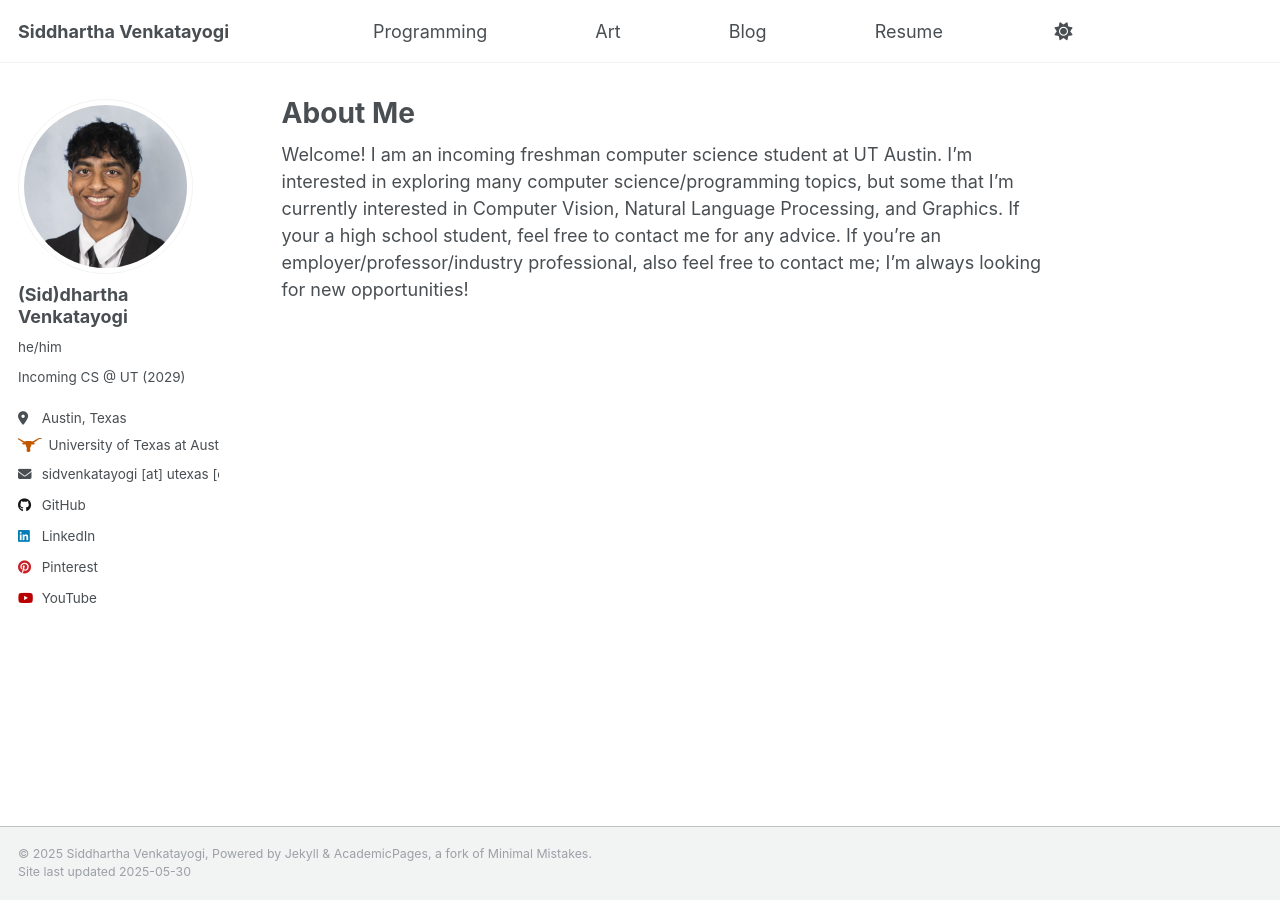
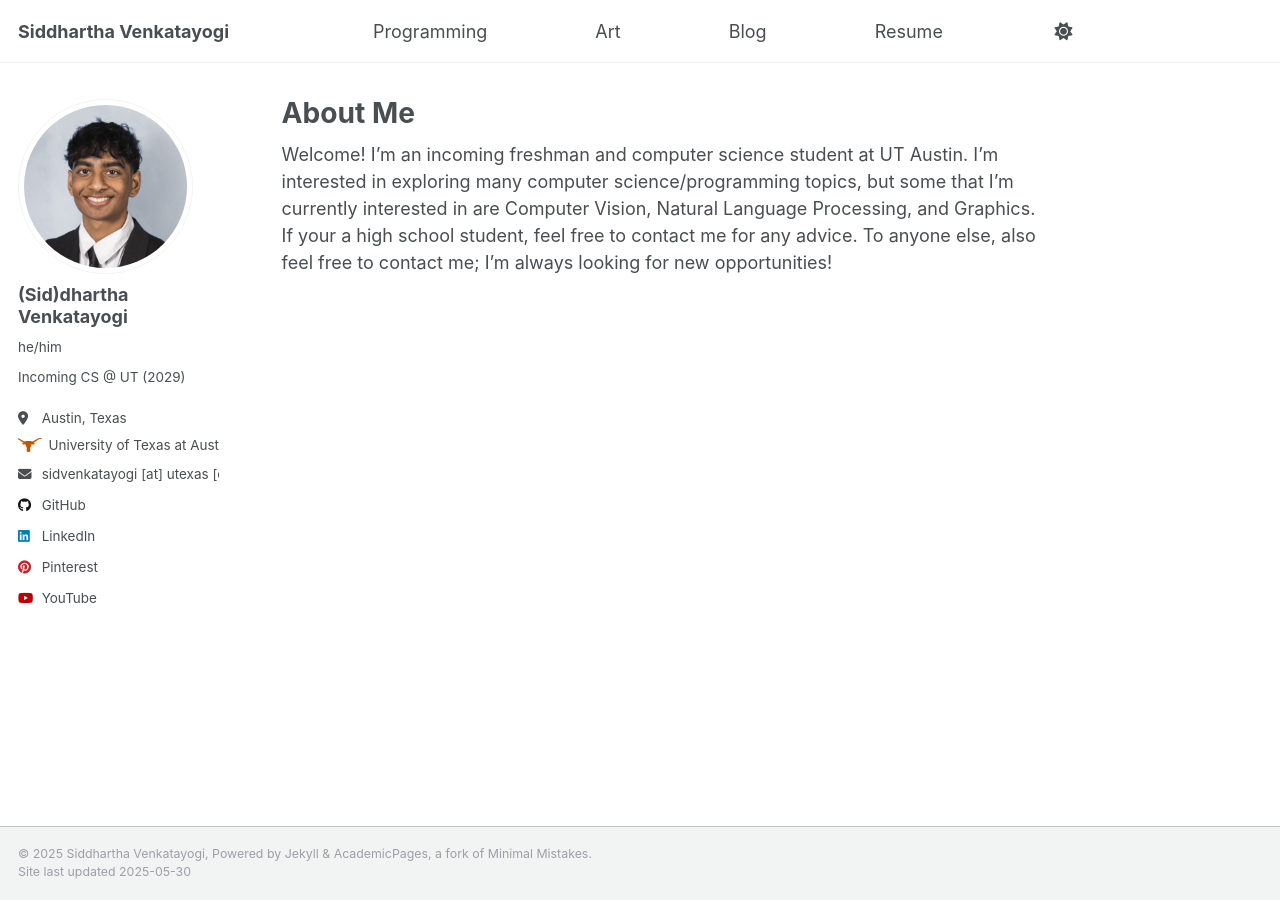
Before and after one commit to sidvenkatayogi/sidvenkatayogi.github.io, a Jekyll site: the page built from _pages/about.md, in a window 1280 px wide. Built offline with Jekyll 4.4.1, drawn with Linux system fonts in a browser that asks for light colours.

Commit message:
about me eidt

```diff
--- a/_pages/about.md
+++ b/_pages/about.md
@@ -7,4 +7,4 @@ redirect_from:
   - /about.html
 ---
 
-Welcome! I am an incoming freshman computer science student at UT Austin. I'm interested in exploring many computer science/programming topics, but some that I'm currently interested in Computer Vision, Natural Language Processing, and Graphics. If your a high school student, feel free to contact me for any advice. If you're an employer/professor/industry professional, also feel free to contact me; I'm always looking for new opportunities!
+Welcome! I'm an incoming freshman and computer science student at UT Austin. I'm interested in exploring many computer science/programming topics, but some that I'm currently interested in are Computer Vision, Natural Language Processing, and Graphics. If your a high school student, feel free to contact me for any advice. To anyone else, also feel free to contact me; I'm always looking for new opportunities!
```
